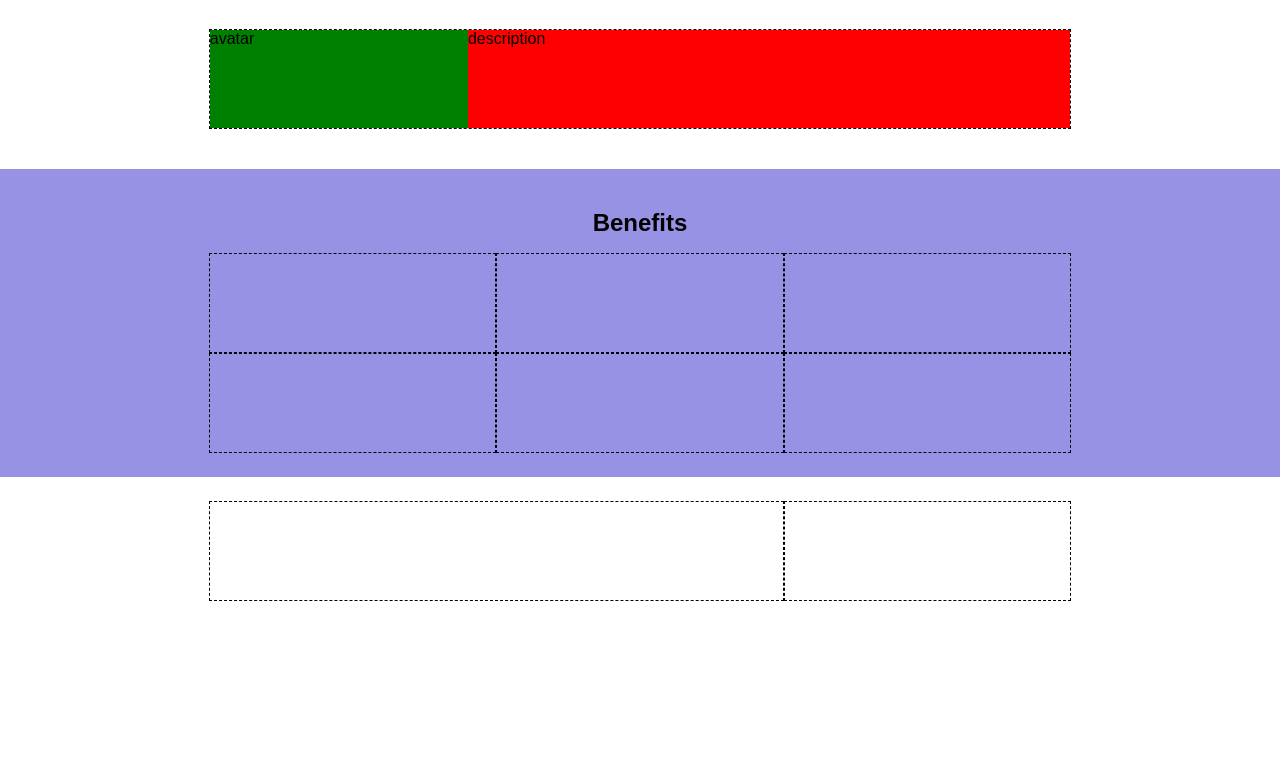
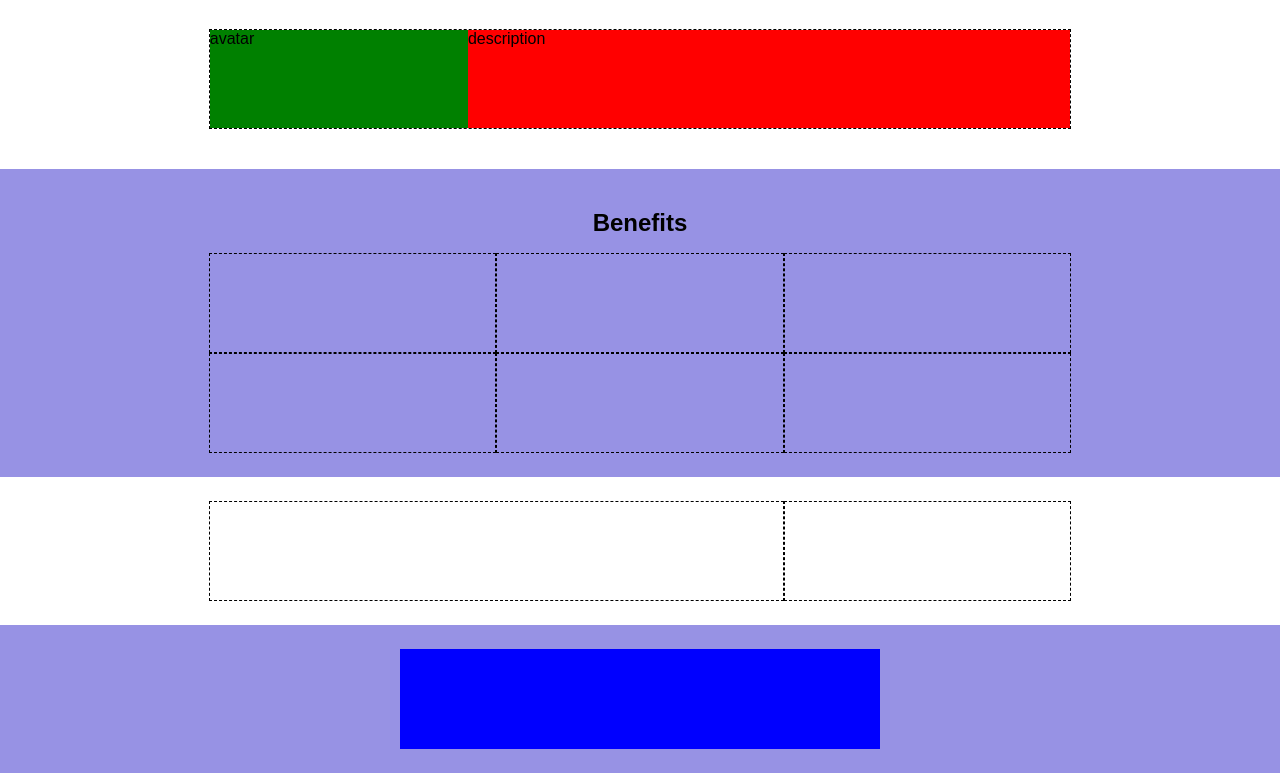
Before and after one commit to LeoneCarmelo/htmlcss-responsive-layout, a plain HTML site: page index.html in a window 1280 px wide. Shown: the part 911-1684 px from the top of the page. Before the commit the page ends 1536 px from the top, so only its background shows below. Drawn offline with Linux system fonts and the light colour scheme.

Commit message:
Add Free section blocks

```diff
--- a/assets/css/style.css
+++ b/assets/css/style.css
@@ -38,6 +38,12 @@ section {
 .debug [class^=col] {
     border: 1px dashed black;
     height:100px;
+}
+
+.debug .container-sm {
+    margin:auto;
+    height: 100px;
+    background-color: blue;
 }
 
 
@@ -119,6 +125,16 @@ main section:nth-child(even) {
     padding: 1rem 0;
 }
 /* #endregion Benefits */
+
+/* #region About Us */
+/* #endregion About Us */
+
+/* #region Free */
+.container-sm {
+    max-width:480px
+}
+/* #endregion Free */
+
 /* #endregion Main */
 
 /* #region Footer */
--- a/index.html
+++ b/index.html
@@ -95,6 +95,12 @@
                 </div>
             </div>
         </section>
+        <!-- Free -->
+        <section class="free">
+            <div class="container">
+                <div class="container-sm"></div>
+            </div>
+        </section>
 
 
     </main>
```
